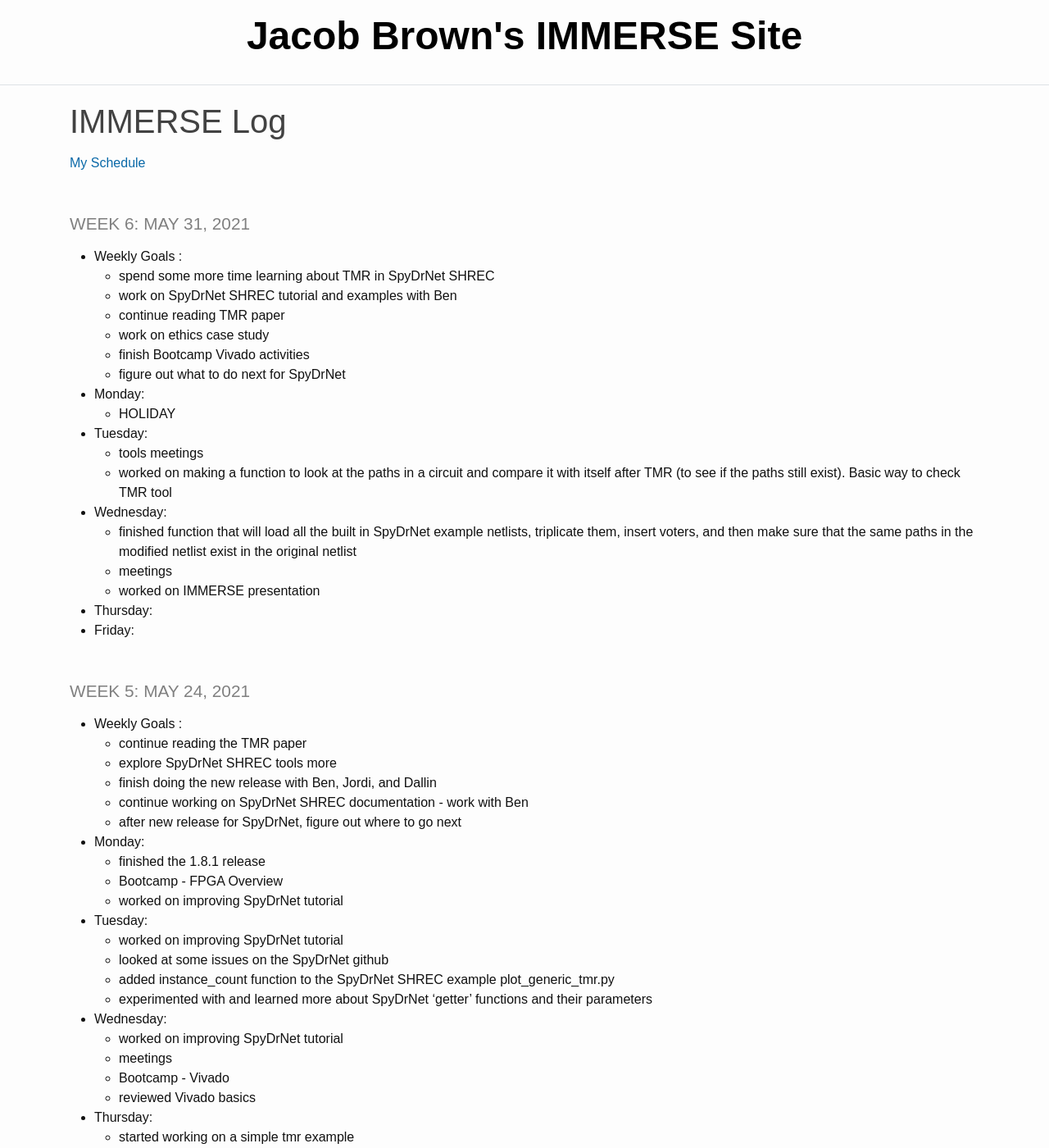
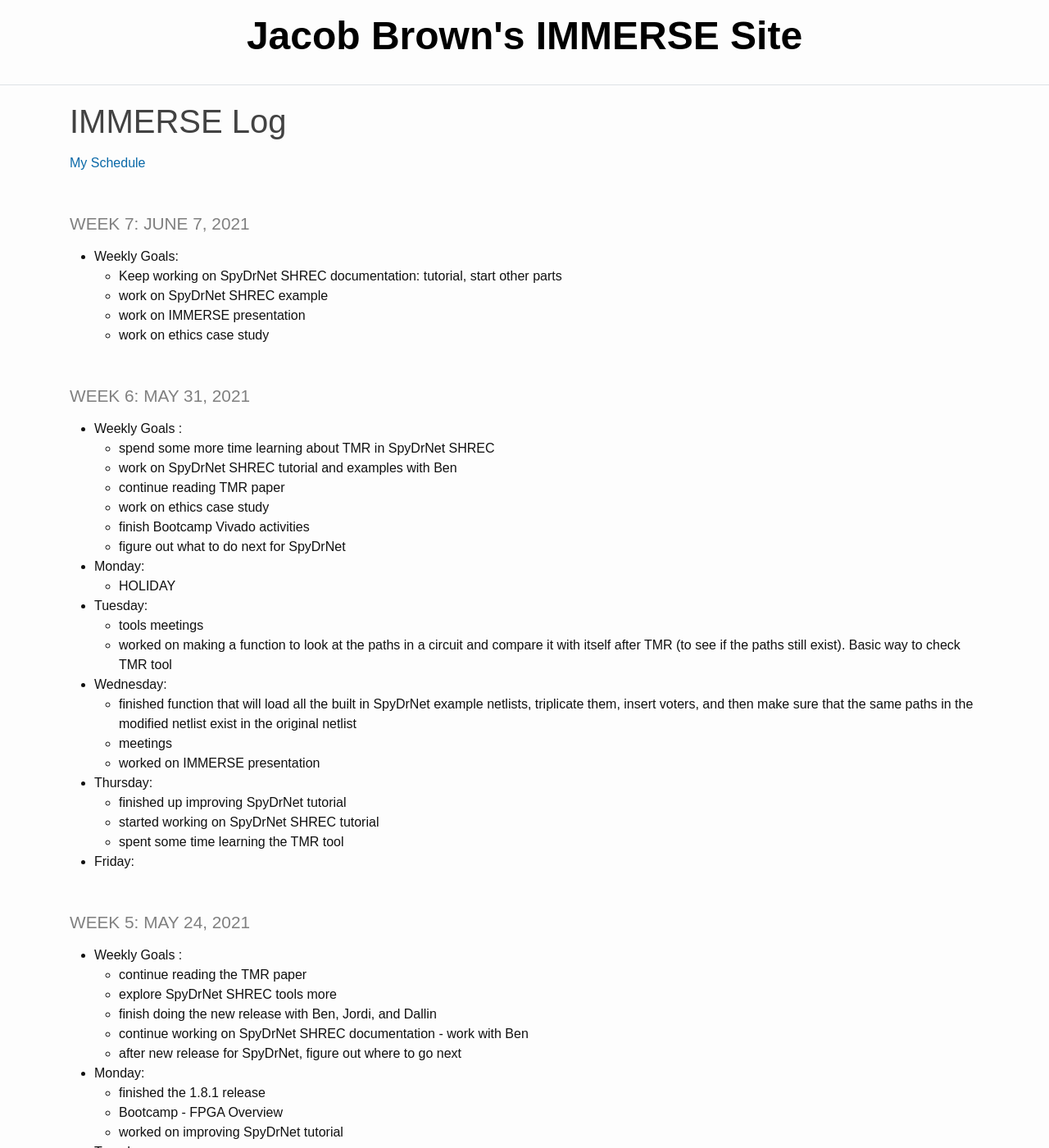
Before and after one commit to jacobdbrown4/jacob_brown, a Jekyll site: the page built from _pages/log.md, in a window 1280 px wide and 1400 px high. Shown: the whole window at 82% size. Built offline with Jekyll 4.4.1, drawn with Linux system fonts in a browser that asks for light colours.

Commit message:
updated log

```diff
--- a/_pages/log.md
+++ b/_pages/log.md
@@ -4,6 +4,12 @@ title: IMMERSE Log
 ---
 
 [My Schedule](https://jacobdbrown4.github.io/jacob_brown//pages/schedule/)
+### Week 7: June 7, 2021
+* **Weekly Goals**:
+  * Keep working on SpyDrNet SHREC documentation: tutorial, start other parts
+  * work on SpyDrNet SHREC example
+  * work on IMMERSE presentation
+  * work on ethics case study
 
 ### Week 6: May 31, 2021
 * **Weekly Goals** :
@@ -23,6 +29,9 @@ title: IMMERSE Log
   * meetings
   * worked on IMMERSE presentation
 * **Thursday**:
+  * finished up improving SpyDrNet tutorial
+  * started working on SpyDrNet SHREC tutorial
+  * spent some time learning the TMR tool
 * **Friday**:
 
 ### Week 5: May 24, 2021
```
